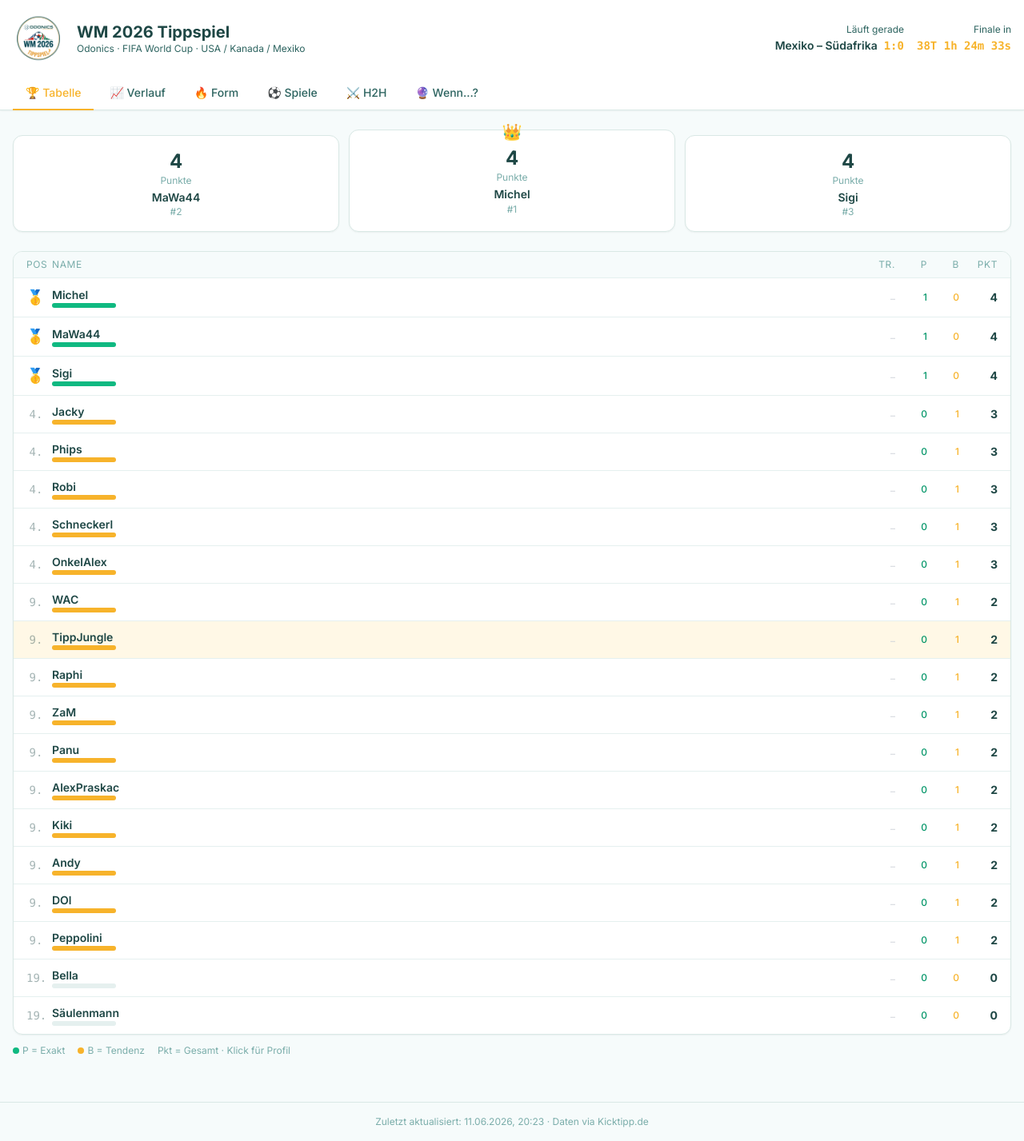
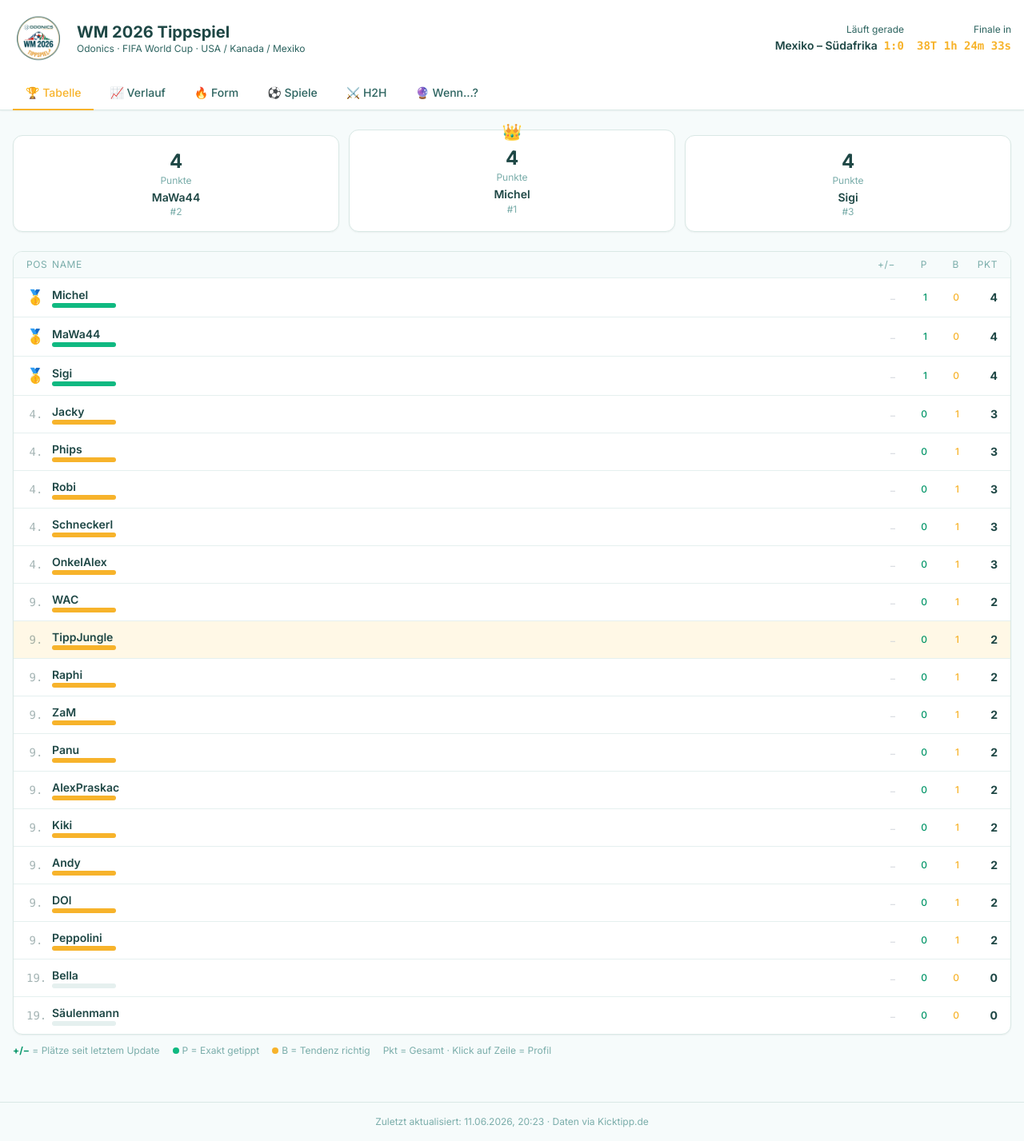
Before and after one commit to stefiam/odonics_wmdashboard, a React (Vite) app: page / in a window 1280 px wide. Shown: the whole page at 80% size. Built offline with nearby package versions, Linux system fonts and the light colour scheme.

Commit message:
Update Leaderboard.jsx

```diff
--- a/src/components/Leaderboard.jsx
+++ b/src/components/Leaderboard.jsx
@@ -152,9 +152,9 @@ export default function Leaderboard({ standings }) {
         <div className="grid grid-cols-[auto_1fr_auto_auto_auto_auto] gap-0 text-xs text-[#7aadaa] uppercase tracking-wider px-4 py-2 border-b border-[#e5f0ef] bg-[#f6fbfb]">
           <span className="w-8">Pos</span>
           <span>Name</span>
-          <span className="w-8 text-right">Tr.</span>
-          <span className="w-10 text-right">P</span>
-          <span className="w-10 text-right">B</span>
+          <span className="w-8 text-right" title="Trend: Plätze seit letztem Update">+/−</span>
+          <span className="w-10 text-right" title="Exakte Treffer">P</span>
+          <span className="w-10 text-right" title="Tendenz richtig">B</span>
           <span className="w-12 text-right">Pkt</span>
         </div>
 
@@ -183,10 +183,11 @@ export default function Leaderboard({ standings }) {
         ))}
       </div>
 
-      <div className="flex gap-4 mt-3 text-xs text-[#7aadaa]">
-        <span className="flex items-center gap-1"><span className="w-2 h-2 rounded-full bg-emerald-500 inline-block" /> P = Exakt</span>
-        <span className="flex items-center gap-1"><span className="w-2 h-2 rounded-full bg-[#f7b32b] inline-block" /> B = Tendenz</span>
-        <span>Pkt = Gesamt · Klick für Profil</span>
+      <div className="flex flex-wrap gap-x-4 gap-y-1 mt-3 text-xs text-[#7aadaa]">
+        <span><span className="text-emerald-600 font-bold">+/−</span> = Plätze seit letztem Update</span>
+        <span className="flex items-center gap-1"><span className="w-2 h-2 rounded-full bg-emerald-500 inline-block" /> P = Exakt getippt</span>
+        <span className="flex items-center gap-1"><span className="w-2 h-2 rounded-full bg-[#f7b32b] inline-block" /> B = Tendenz richtig</span>
+        <span>Pkt = Gesamt · Klick auf Zeile = Profil</span>
       </div>
     </div>
   );
```
